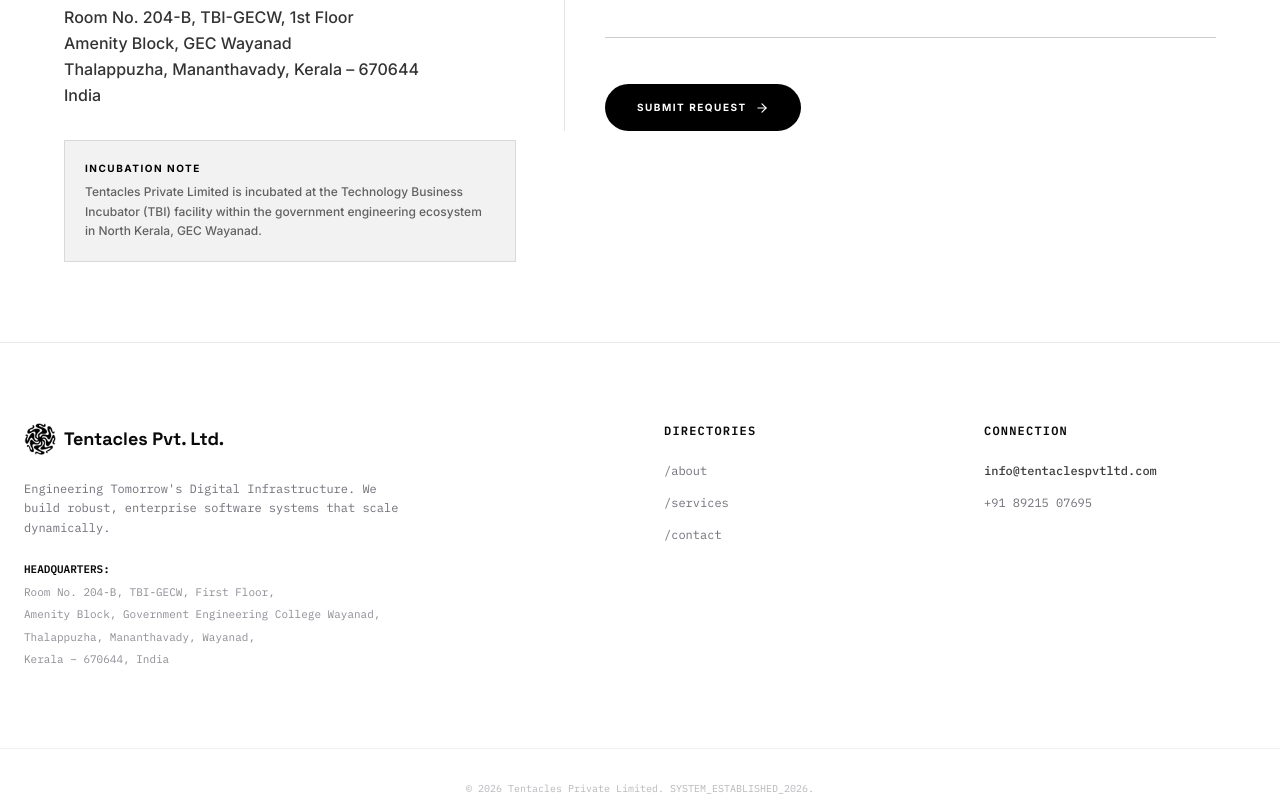
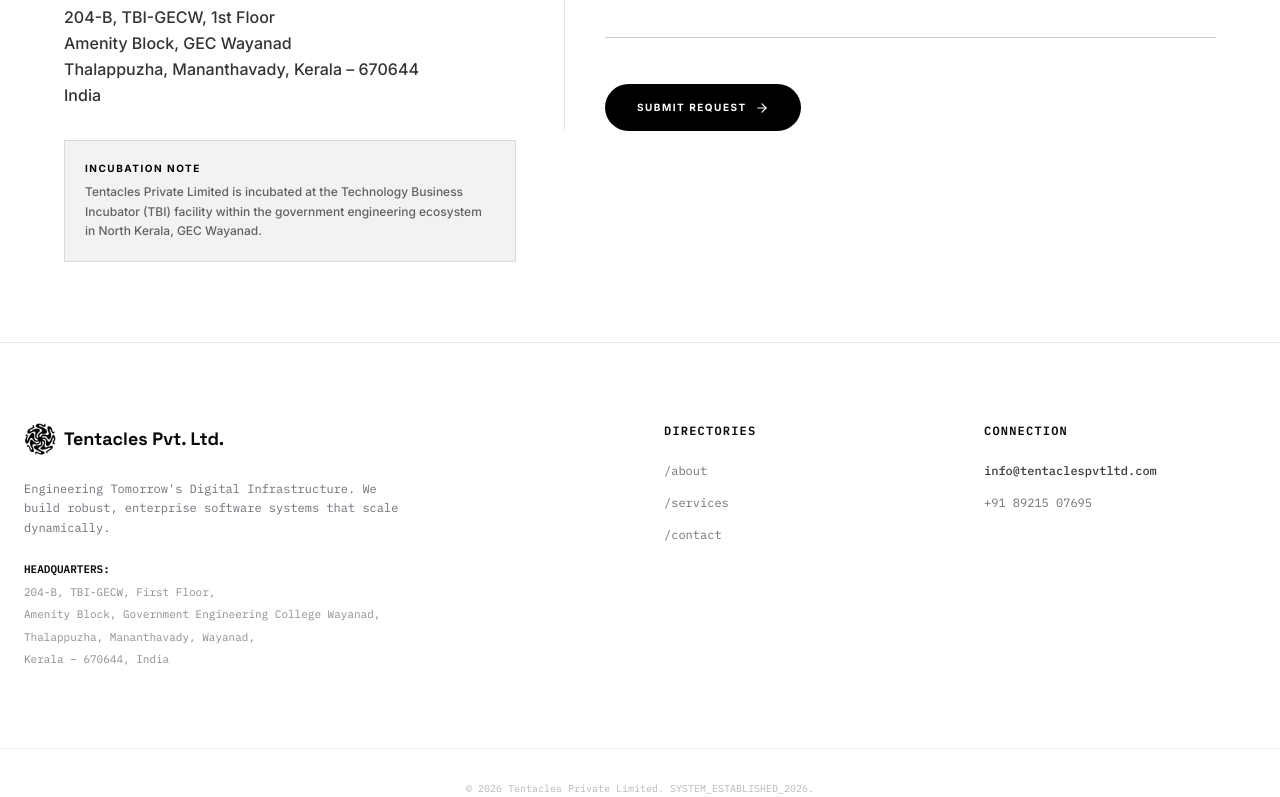
Before and after one commit to tentaclespvtltd/websie, a Next.js app: page /contact in a window 1280 px wide. Shown: the part 886-1683 px from the top of the page. Built offline with nearby package versions, Linux system fonts and the light colour scheme.

Commit message:
improvements

```diff
--- a/src/app/contact/page.tsx
+++ b/src/app/contact/page.tsx
@@ -73,7 +73,7 @@ export default function ContactPage() {
                 <h3 className="text-[10px] font-bold uppercase tracking-[0.15em] mb-2.5 text-black/40">Registered Headquarters</h3>
                 <address className="text-base font-medium text-black/80 leading-relaxed not-italic">
                   <strong className="text-black block mb-1">Tentacles Private Limited</strong>
-                  Room No. 204-B, TBI-GECW, 1st Floor<br />
+                  204-B, TBI-GECW, 1st Floor<br />
                   Amenity Block, GEC Wayanad<br />
                   Thalappuzha, Mananthavady, Kerala – 670644<br />
                   India
--- a/src/components/Footer.tsx
+++ b/src/components/Footer.tsx
@@ -14,7 +14,7 @@ export default function Footer() {
           </p>
           <div className="text-[11px] font-mono text-muted-foreground/80 space-y-1.5">
             <p className="font-semibold text-text-main">HEADQUARTERS:</p>
-            <p>Room No. 204-B, TBI-GECW, First Floor,</p>
+            <p>204-B, TBI-GECW, First Floor,</p>
             <p>Amenity Block, Government Engineering College Wayanad,</p>
             <p>Thalappuzha, Mananthavady, Wayanad,</p>
             <p>Kerala – 670644, India</p>
```
